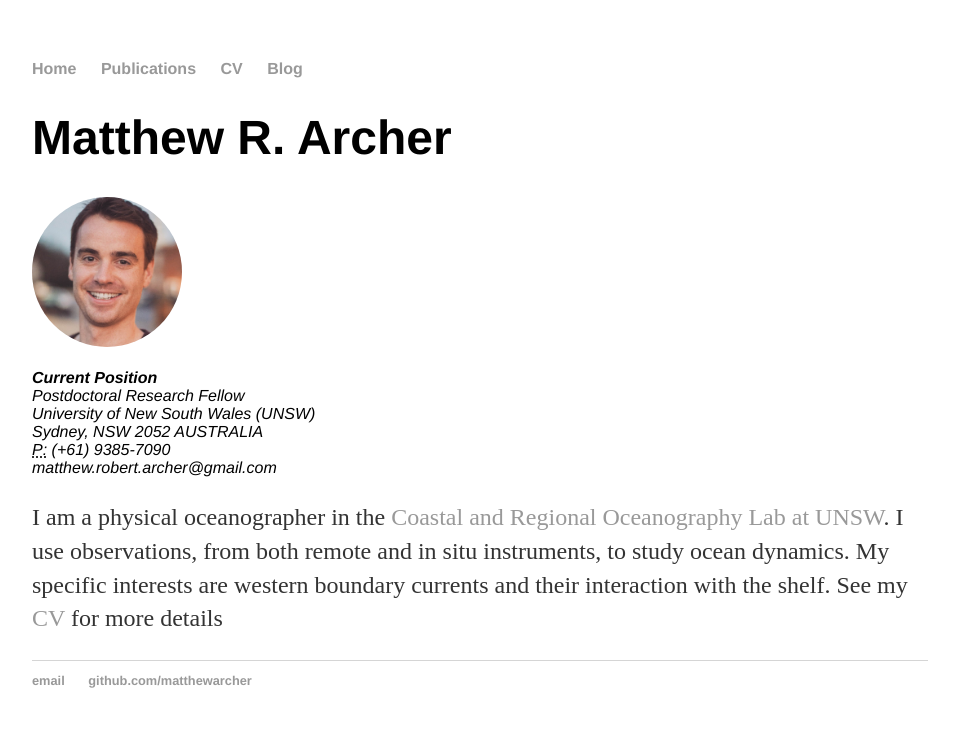
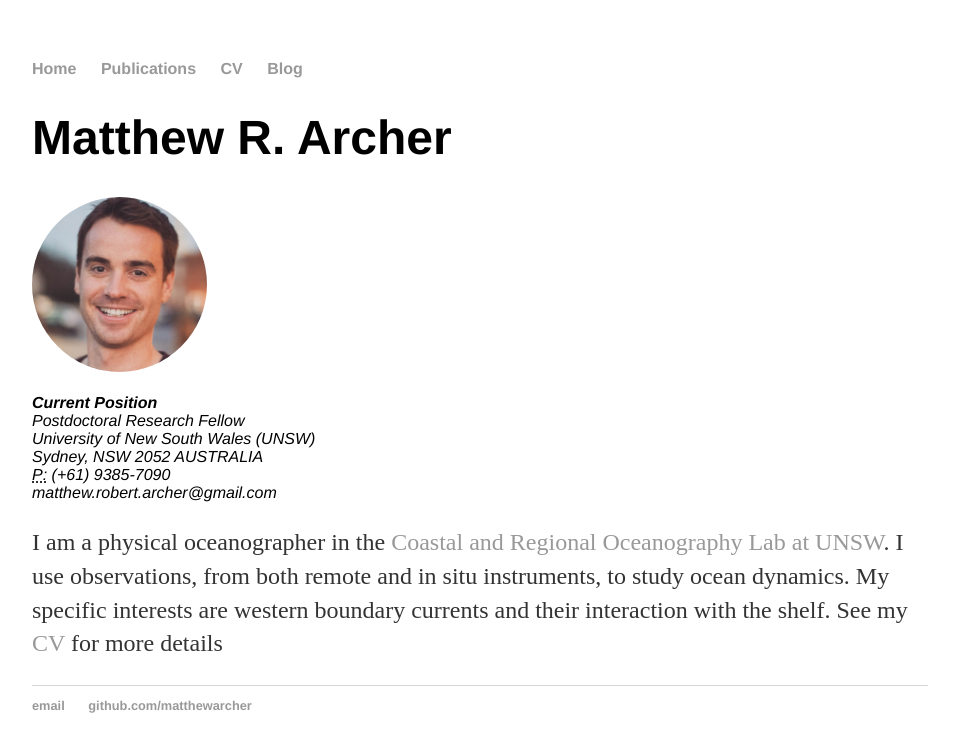
Before and after one commit to matthewarcher/matthewarcher.github.io, a Jekyll site: the page built from index.html, in a window 1280 px wide. Shown: the top 752 px of the page, without its empty margins (160-1119 px from the left). Built offline with Jekyll 4.4.1, drawn with Linux system fonts in a browser that asks for light colours.

Commit message:
Update index.html

```diff
--- a/index.html
+++ b/index.html
@@ -8,7 +8,7 @@ title: Matthew R. Archer
 
 	<!--<div class="col-md-4 hidden-xs hidden-sm"><br><hr></div>-->
         <div class="col-sm-4">
-	<img class="avatar" alt="Matthew Archer" src="/Profile_Pic_square.PNG" style="width:150px;">
+	<img class="avatar" alt="Matthew Archer" src="/Profile_Pic_square.PNG" style="width:175px;">
 	</div>
 	<br>
 
```
